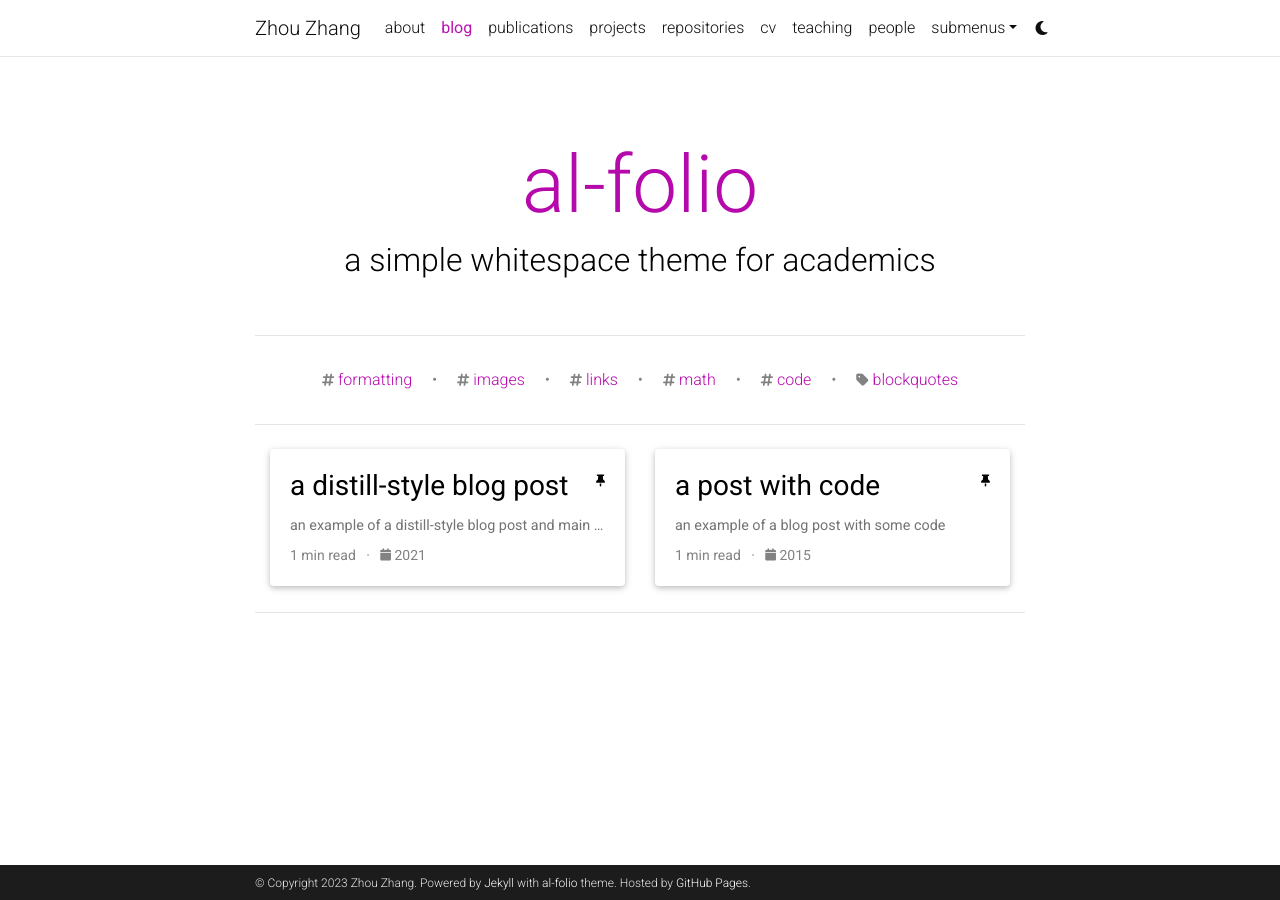
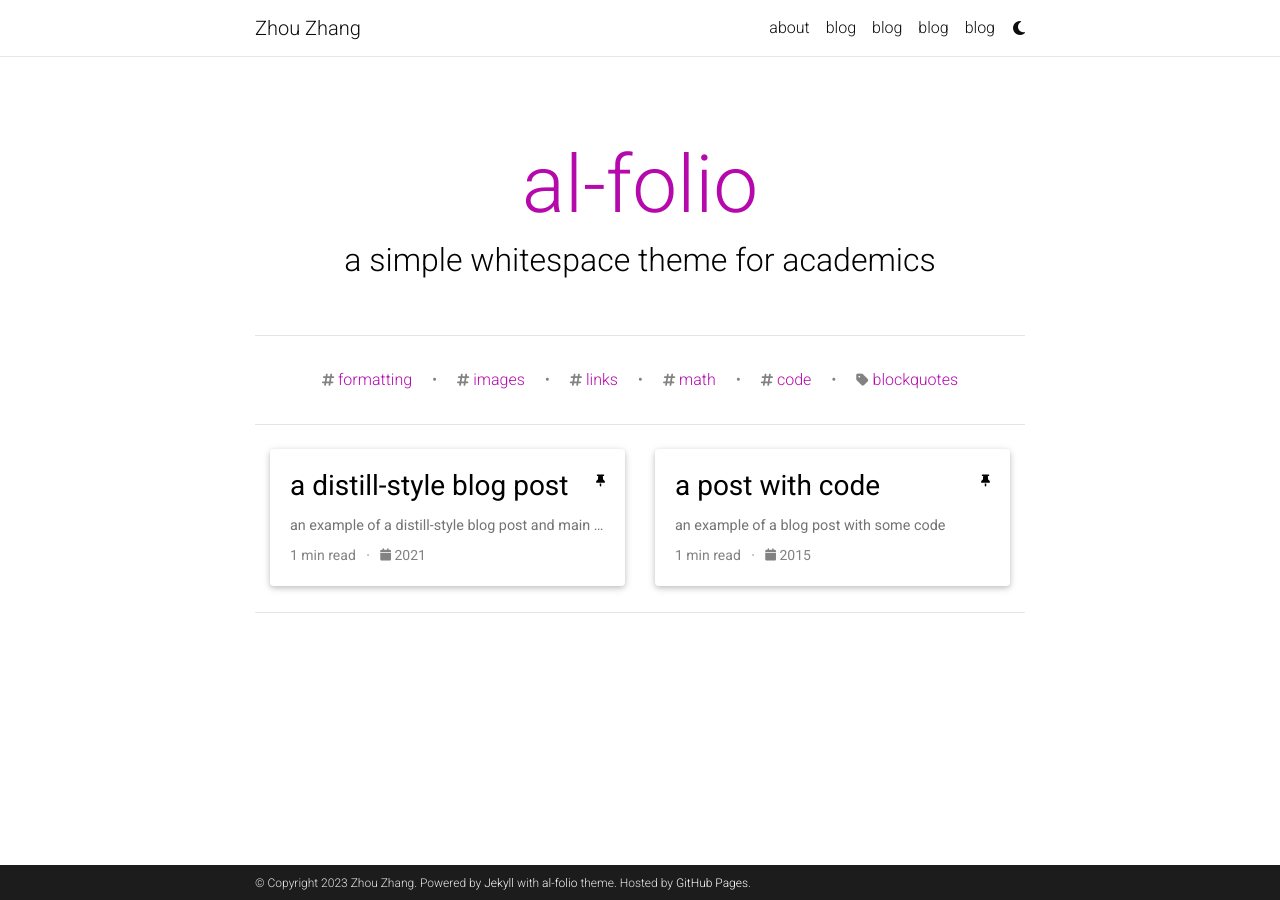
Before and after one commit to fduzz/fduzz.github.io, a Jekyll site: the page built from blog/index.html, in a window 1280 px wide. Built offline with Jekyll 4.4.1, drawn with Linux system fonts in a browser that asks for light colours; full-size pictures stand in for the smaller copies a plugin makes; comment, search, counter and statistics services are not loaded; a style sheet for code colours, icons or effects is not loaded.

Commit message:
Update header.html

```diff
--- a/_includes/header.html
+++ b/_includes/header.html
@@ -52,17 +52,44 @@
                 </a>
               </li>
               {% if site.blog_nav_title %}
-              <!-- Blog -->
-              <li class="nav-item {% if page.url contains 'blog' %}active{% endif %}">
-                <a class="nav-link" href="{{ '/blog/' | relative_url }}">{{ site.blog_nav_title }}
-                  {%- if page.url contains 'blog' -%}
+              <!-- publications -->
+              <li class="nav-item {% if page.url contains 'publications' %}active{% endif %}">
+                <a class="nav-link" href="{{ '/Publications/' | relative_url }}">{{ site.blog_nav_title }}
+                  {%- if page.url contains 'publications' -%}
+                  <span class="sr-only">(current)</span>
+                  {%- endif -%}
+                </a>
+              </li>
+
+              <!-- cv -->
+              <li class="nav-item {% if page.url contains 'cv' %}active{% endif %}">
+                <a class="nav-link" href="{{ '/cv/' | relative_url }}">{{ site.blog_nav_title }}
+                  {%- if page.url contains 'cv' -%}
+                  <span class="sr-only">(current)</span>
+                  {%- endif -%}
+                </a>
+              </li>
+
+              <!-- teaching -->
+              <li class="nav-item {% if page.url contains 'teaching' %}active{% endif %}">
+                <a class="nav-link" href="{{ '/Teaching/' | relative_url }}">{{ site.blog_nav_title }}
+                  {%- if page.url contains 'teaching' -%}
+                  <span class="sr-only">(current)</span>
+                  {%- endif -%}
+                </a>
+              </li>
+
+              <!-- people -->
+              <li class="nav-item {% if page.url contains 'people' %}active{% endif %}">
+                <a class="nav-link" href="{{ '/People/' | relative_url }}">{{ site.blog_nav_title }}
+                  {%- if page.url contains 'people' -%}
                   <span class="sr-only">(current)</span>
                   {%- endif -%}
                 </a>
               </li>
               {%- endif %}
 
-              <!-- Other pages -->
+              <!-- Other pages
               {%- assign sorted_pages = site.pages | sort: "nav_order" -%}
               {%- for p in sorted_pages -%}
               {%- if p.nav and p.autogen == nil -%}
@@ -95,6 +122,7 @@
               {%- endif -%}
               {% endfor -%}
               {%- if site.enable_darkmode %}
+                -->
 
               <!-- Toogle theme mode -->
               <li class="toggle-container">
```
